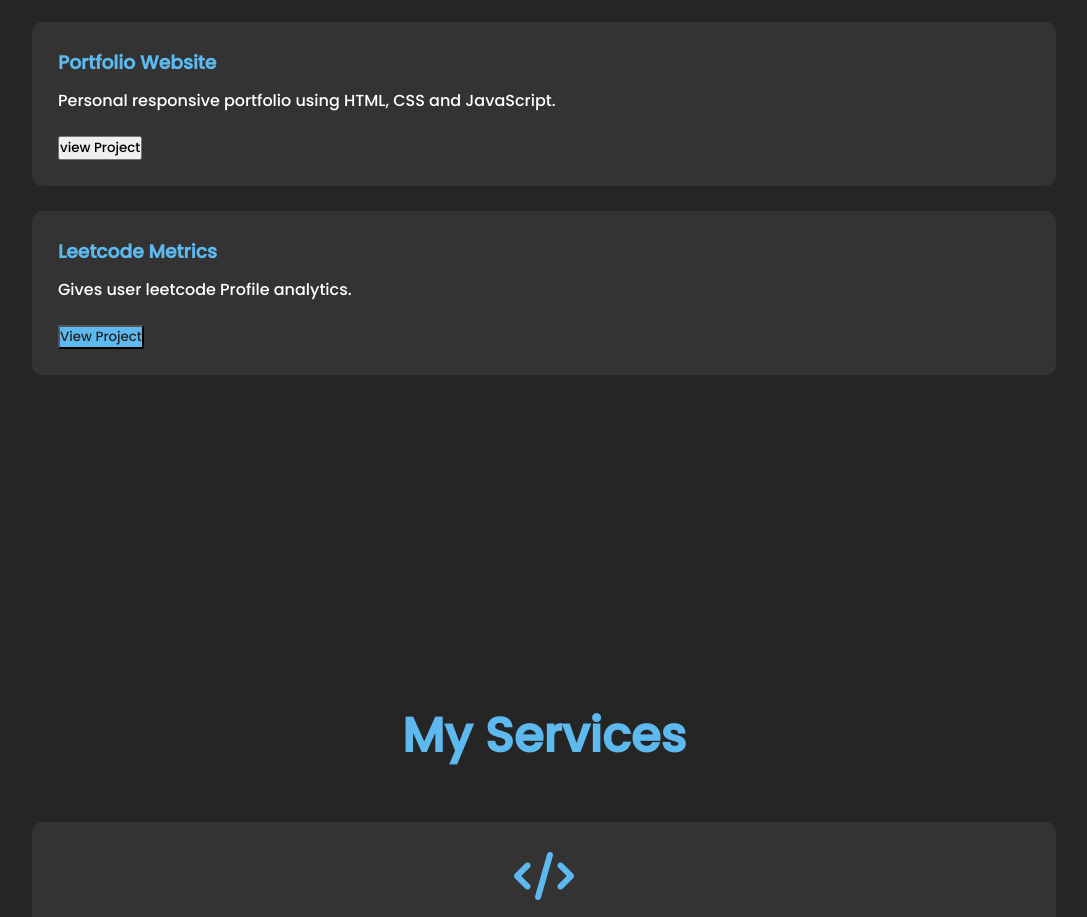
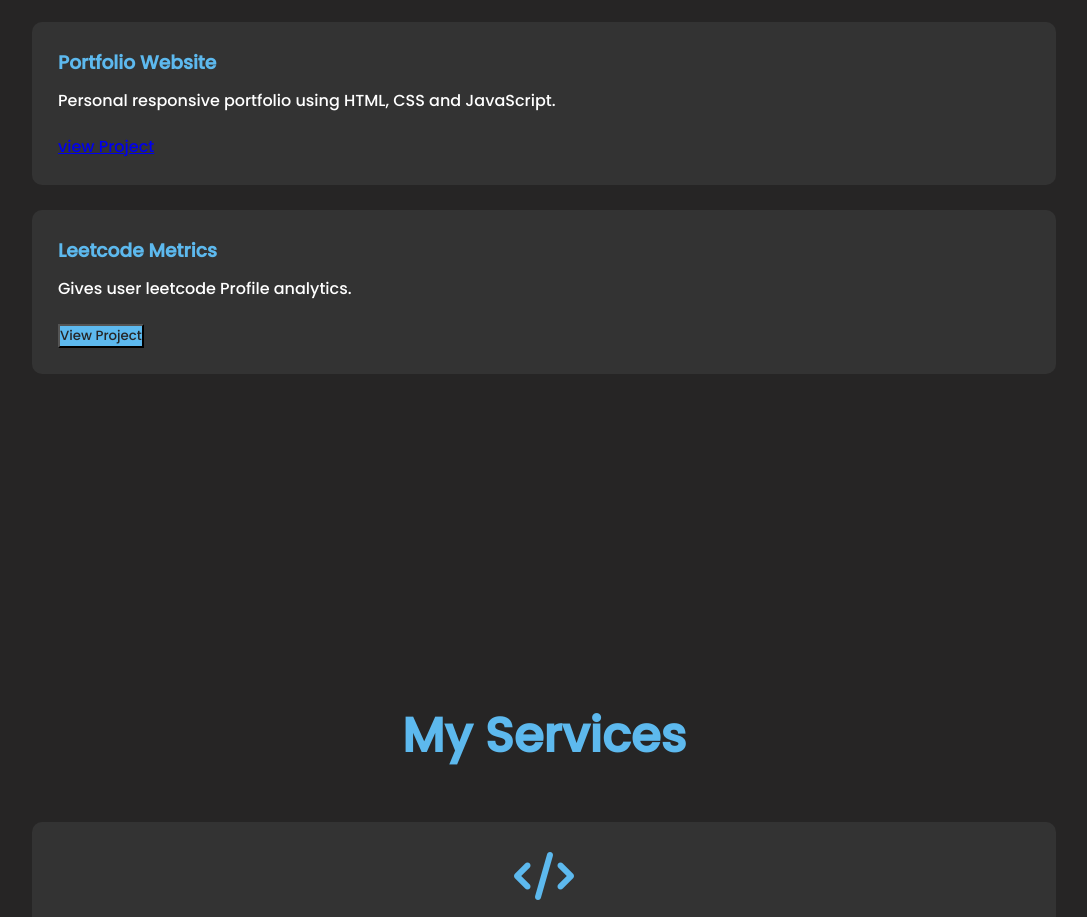
Before and after one commit to Yash897542/Personal-Portfolio, a plain HTML site: page index.html in a window 1280 px wide. Shown: the part 2600-3517 px from the top of the page, without its empty margins (96-1183 px from the left). Drawn offline with Linux system fonts and the light colour scheme.

Commit message:
Update index.html

```diff
--- a/index.html
+++ b/index.html
@@ -176,7 +176,7 @@
             Personal responsive portfolio using HTML, CSS and JavaScript.
         </p>
 
-        <button>view Project</button>
+        <a href= "https://yash897542.github.io/Personal-Portfolio/" target="_blank"<button>view Project</button></a>
 
     </div>
 
```
